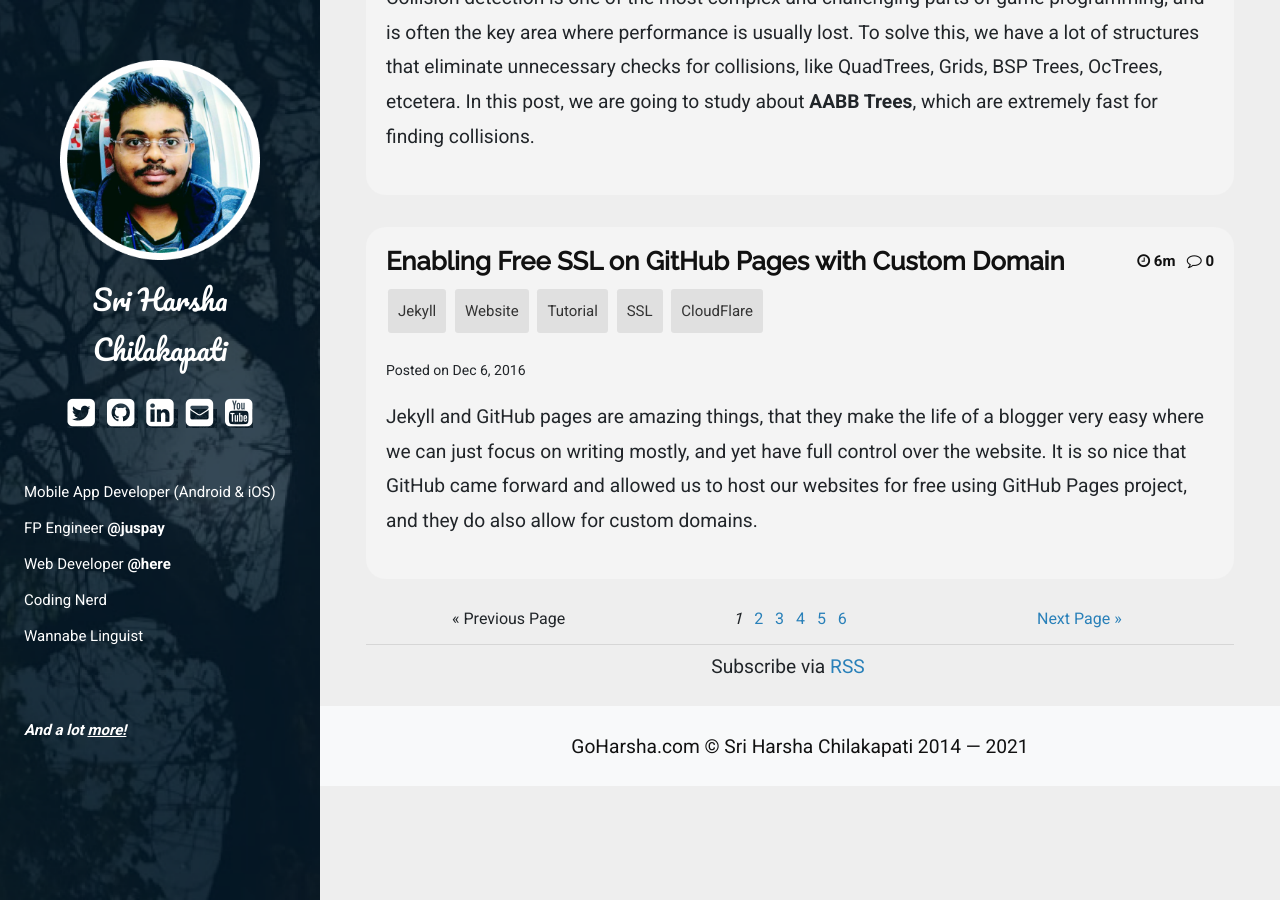
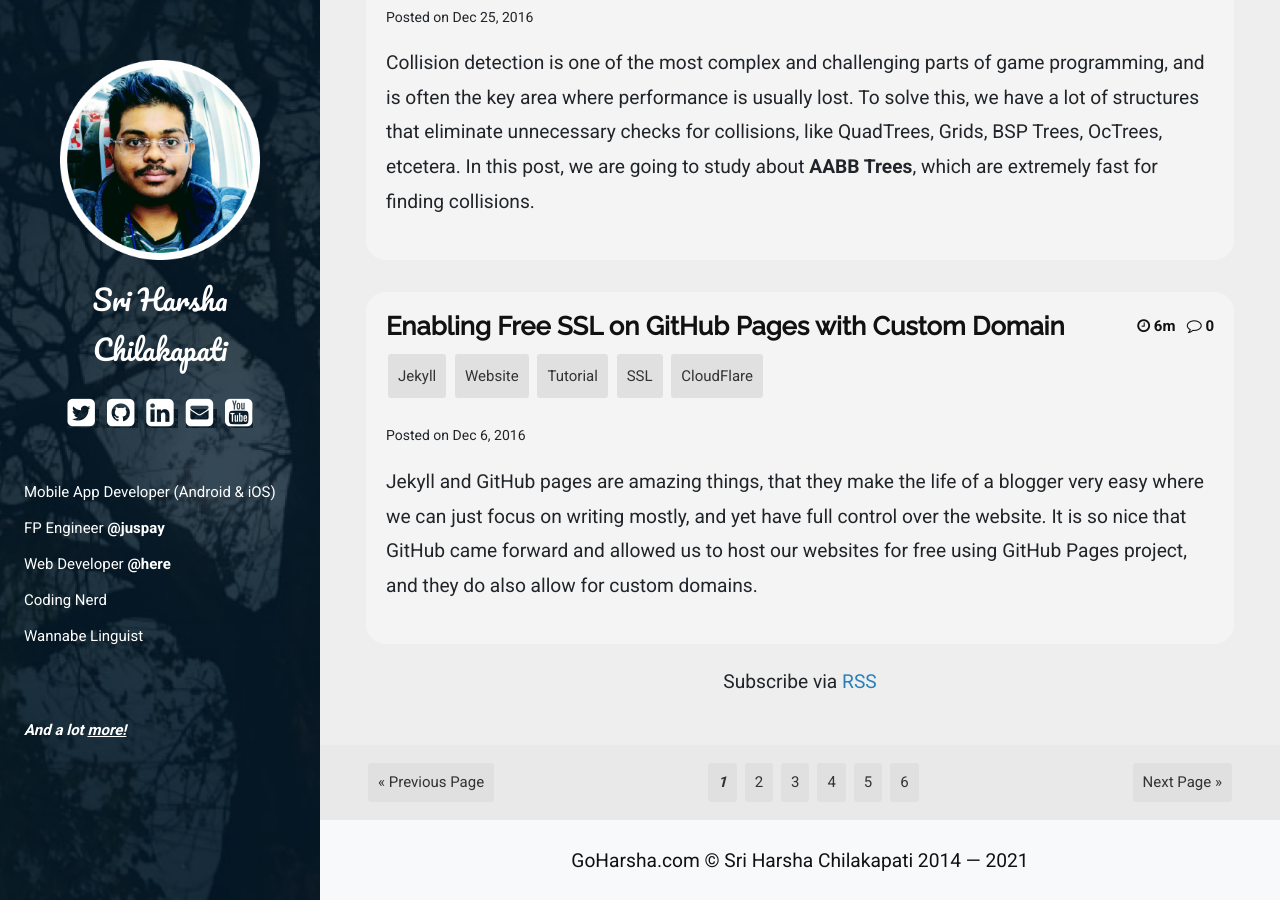
Before and after one commit to sriharshachilakapati/sriharshachilakapati.github.io, a Jekyll site: the page built from blog/index.html, in a window 1280 px wide and 900 px high, scrolled down 1666 px. Built offline with Jekyll 4.4.1, drawn with Linux system fonts in a browser that asks for light colours; nearby versions of some CDN libraries; the list of posts is cut into pages by our own code; comment, search, counter and statistics services are not loaded.

Commit message:
Re-implemented blog pagination and compressed sidebar background

```diff
--- a/_includes/components/content/pagination.html
+++ b/_includes/components/content/pagination.html
@@ -1,33 +1,23 @@
-<div class="row pagination">
-    {% if paginator.total_pages > 1 %}
-        <div class="col-lg-4 col-md-4 col-sm-6 col-xs-12">
 {% if paginator.previous_page %}
-                <a href="{{ paginator.previous_page_path | remove: 'index.html' | prepend: site.baseurl | replace: '//', '/' }}">&laquo; Previous Page</a>
+    <a href="{{ paginator.previous_page_path | remove: 'index.html' | prepend: site.baseurl | replace: '//', '/' }}"><kbd>&laquo; Previous Page</kbd></a>
 {% else %}
-                <span>&laquo; Previous Page</span>
+    <kbd>&laquo; Previous Page</kbd>
 {% endif %}
-        </div>
 
-        <div class="col-lg-4 col-md-4 col-sm-6 col-xs-12">
+<div>
     {% for page in (1..paginator.total_pages) %}
         {% if page == paginator.page %}
-                    <em>{{ page }}</em>
+            <kbd><strong><em>{{ page }}</em></strong></kbd>
         {% elsif page == 1 %}
-                    <a href="{{ '/blog/' | remove: 'index.html' | prepend: site.baseurl | replace: '//', '/' }}">{{ page }}</a>
+            <a href="{{ '/blog/' | remove: 'index.html' | prepend: site.baseurl | replace: '//', '/' }}"><kbd>{{ page }}</kbd></a>
         {% else %}
-                    <a href="{{ site.paginate_path | remove: 'index.html' | prepend: site.baseurl | replace: '//', '/' | replace: ':num', page }}">{{ page }}</a>
+            <a href="{{ site.paginate_path | remove: 'index.html' | prepend: site.baseurl | replace: '//', '/' | replace: ':num', page }}"><kbd>{{ page }}</kbd></a>
         {% endif %}
-
-                &nbsp;
     {% endfor %}
 </div>
 
-        <div class="col-lg-4 col-md-4 col-sm-6 col-xs-12">
 {% if paginator.next_page %}
-                <a href="{{ paginator.next_page_path | remove: 'index.html' | prepend: site.baseurl | replace: '//', '/' }}">Next Page &raquo;</a>
+    <a href="{{ paginator.next_page_path | remove: 'index.html' | prepend: site.baseurl | replace: '//', '/' }}"><kbd>Next Page &raquo;</kbd></a>
 {% else %}
-                <span>Next Page &raquo;</span>
+    <span><kbd>Page &raquo;</kbd></span>
 {% endif %}
-        </div>
-    {% endif %}
-</div>
--- a/blog/index.html
+++ b/blog/index.html
@@ -4,25 +4,33 @@
 description: The Open Diary - Something about everything
 ---
 
-<div class="container-fluid blog-hero position-relative">
+<div class="container-fluid blog-hero">
     <h1 class="blog-title">The Open Diary</h1>
     <h2 class="blog-subtitle"><em><strong>Something</strong></em> about <em><strong>everything</strong></em></h2>
 </div>
 
+<div class="blog-post-tags">
+    <div class="container d-flex justify-content-between align-items-center">
+        {% include components/content/pagination.html %}
+    </div>
+</div>
+
 <div class="container">
-    <div class="row m-lg-auto">
-        {% include components/content/pagination.html %}
-
+    <div class="row m-lg-auto col-sm-12 col-xs-12 blog-post-content">
         {% for p in paginator.posts %}
             {% include components/content/blog-entry.html post=p %}
         {% endfor %}
+    </div>
 
-        {% include components/content/pagination.html %}
-
-        <div class="row">
-            <p class="text-center">
-                Subscribe via <a href="{{site.url}}/feed.xml">RSS</a>
-            </p>
-        </div>
+    <div class="row mb-4">
+        <p class="text-center">
+            Subscribe via <a href="{{site.url}}/feed.xml">RSS</a>
+        </p>
     </div>
 </div>
+
+<div class="blog-post-tags">
+    <div class="container d-flex justify-content-between align-items-center">
+        {% include components/content/pagination.html %}
+    </div>
+</div>
```
Also changed, not shown: assets/images/sidebar_bg.png. Lines whose indentation alone changed are shown as unchanged.
